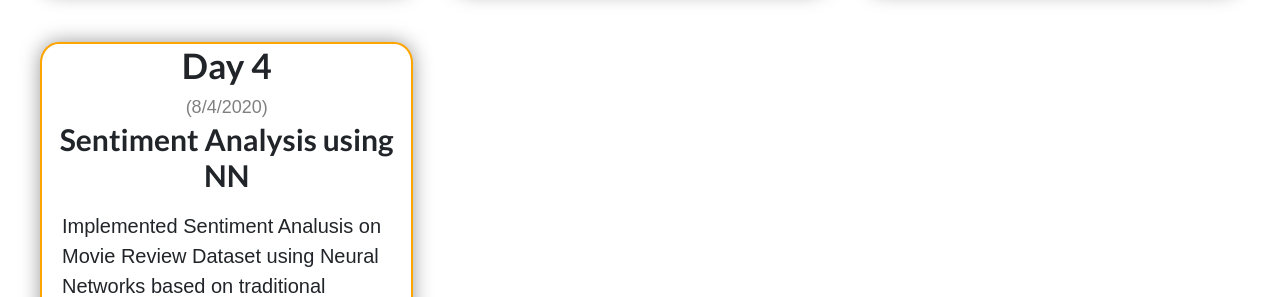
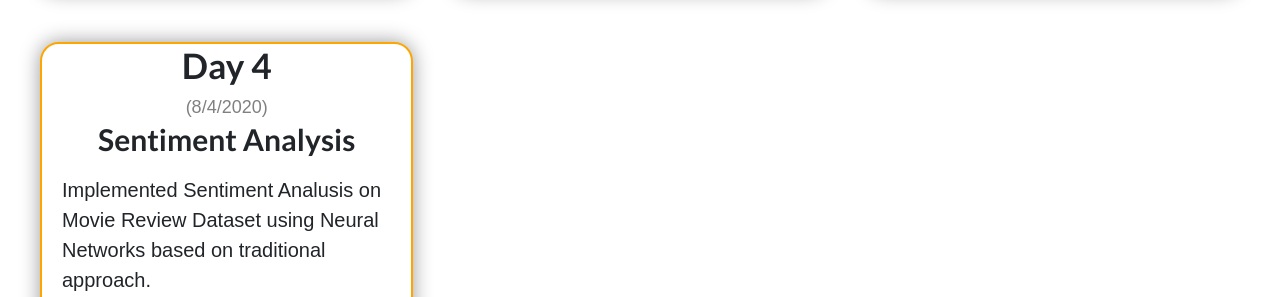
Before and after one commit to infiniteoverflow/100DaysOfML, a website: page index.html in a window 1280 px wide. Shown: the part 1276-1573 px from the top of the page. Drawn offline with Linux system fonts and the light colour scheme.

Commit message:
Added day4

```diff
--- a/index.html
+++ b/index.html
@@ -140,7 +140,7 @@
       <div class="card">
         <h1 class='day-number' style="font-size: 35px; text-align: center;">Day 4</h1>
         <p class='date'>(8/4/2020)</p>
-        <h1 class='day-topic' style= "font-size: 30px; text-align: center;">Sentiment Analysis using NN</h1>
+        <h1 class='day-topic' style= "font-size: 30px; text-align: center;">Sentiment Analysis</h1>
         <div class="day-descr">
           <p>Implemented Sentiment Analusis on Movie Review Dataset using Neural Networks based on traditional approach.
           </p>
```
